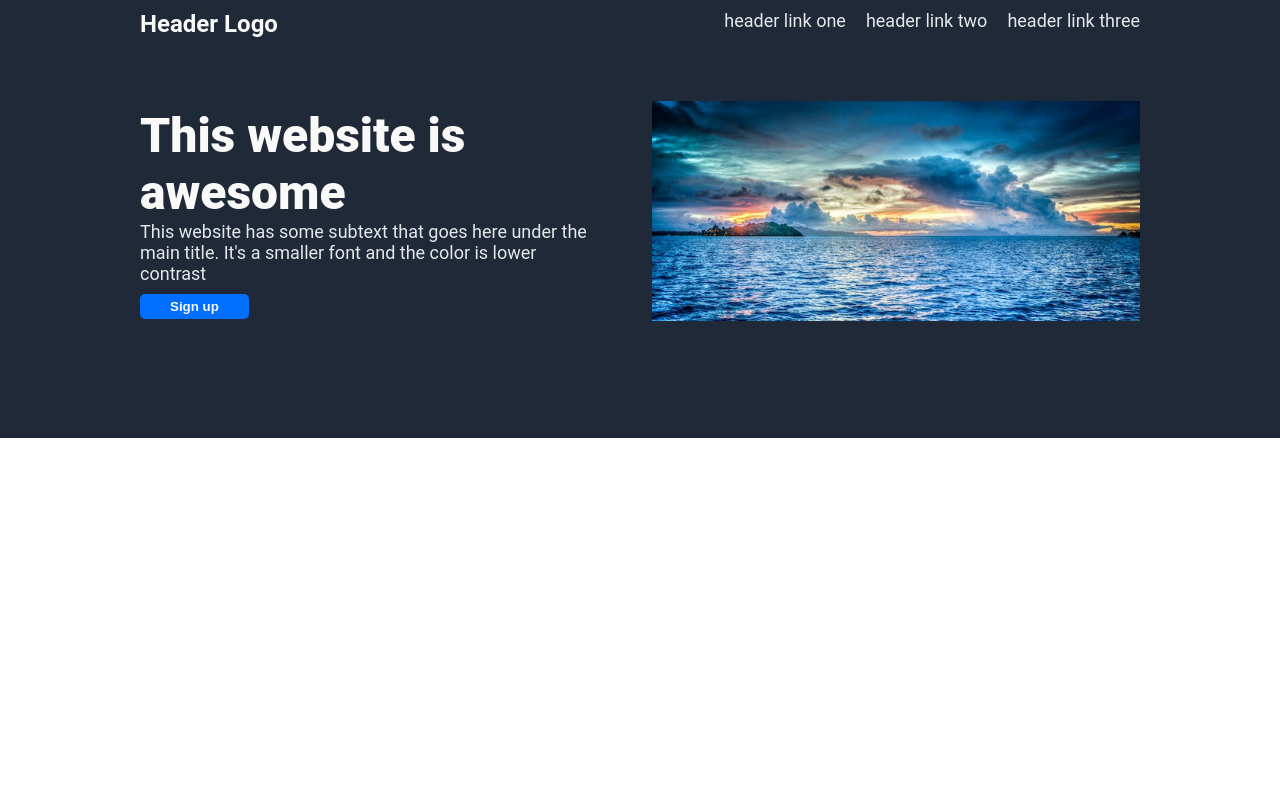
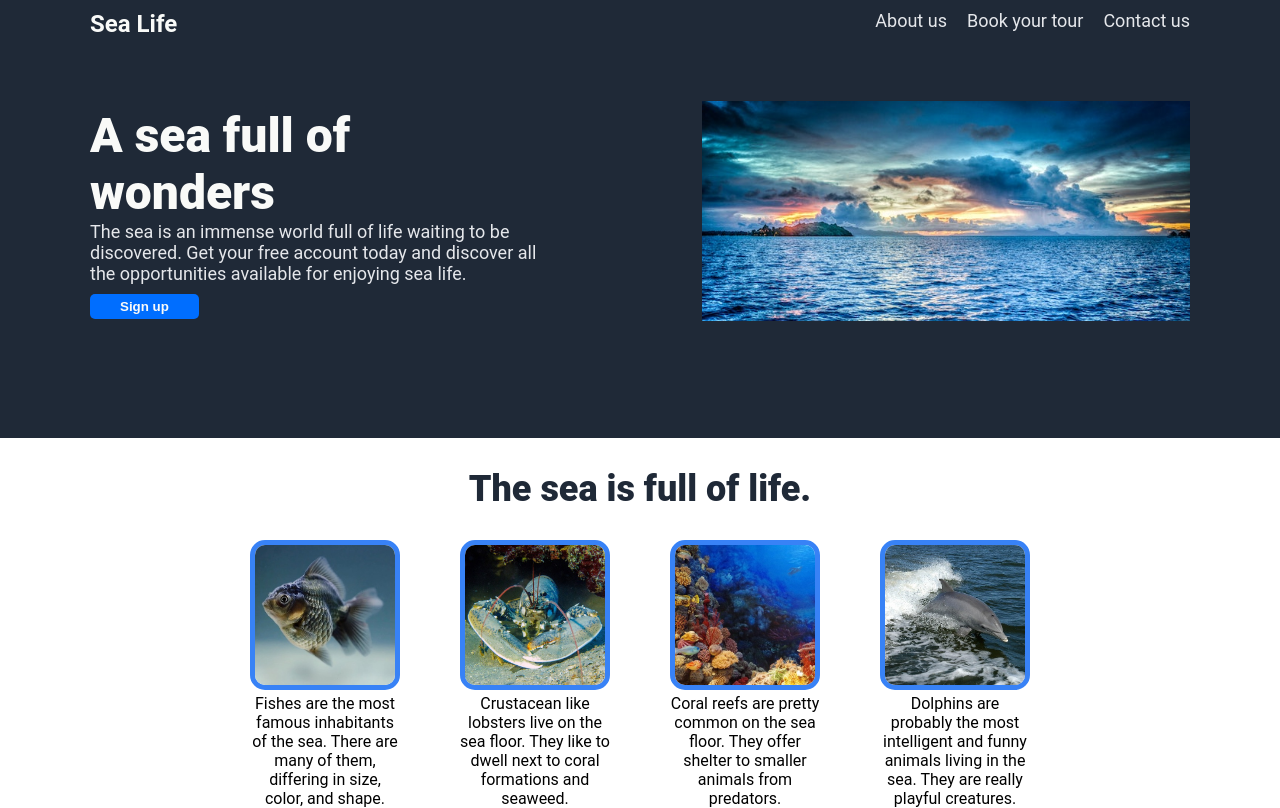
Before and after one commit to andrea8585/landing-page, a plain HTML site: page index.html in a window 1280 px wide. Drawn offline with Linux system fonts and the light colour scheme.

Commit message:
Add first section of the webpage
I added the first section of the website, beginning with the HTML
structure and adding CSS after.

```diff
--- a/index.html
+++ b/index.html
@@ -2,7 +2,7 @@
 <html lang="en">
   <head>
     <meta charset="UTF-8">
-    <title>Landing Page</title>
+    <title>Sea Life</title>
     <link rel="stylesheet" href="styles.css">
   </head>
 
@@ -14,21 +14,21 @@
       <div class="top-header">
 
         <div class="header-logo">
-          Header Logo
+          Sea Life
         </div>
         <div class="header-links">
           <ul class="links-list">
-            <li class="link"><a href="#">header link one</a></li>
-            <li class="link"><a href="#">header link two</a></li>
-            <li class="link"><a href="#">header link three</a></li>
+            <li class="link"><a href="#">About us</a></li>
+            <li class="link"><a href="#">Book your tour</a></li>
+            <li class="link"><a href="#">Contact us</a></li>
           </ul>
         </div>
       </div>
 
       <div class="bottom-header">
         <div class="hero">
-          <div class="hero-primary">This website is awesome</div>
-          <div class="hero-secondary">This website has some subtext that goes here under the main title. It's a smaller font and the color is lower contrast</div>
+          <div class="hero-primary">A sea full of wonders</div>
+          <div class="hero-secondary">The sea is an immense world full of life waiting to be discovered. Get your free account today and discover all the opportunities available for enjoying sea life.</div>
           <div class="sign-up-box">
             <button class="sign-up">Sign up</button>
           </div>
@@ -39,5 +39,60 @@
       </div>
     </div>
 
+    <!-- First section -->
+
+    <div class="first-sect">
+      <div class="first-sect-title">
+        The sea is full of life.
+      </div>
+
+      <div class="cards">
+        <div class="card">
+          <div class="card-img-box">
+            <a class="card-img-link" href="#">
+              <img class="card-img" src="images/fish.jpg" alt="a fish swimming into the sea">
+            </a>
+          </div>
+          <div class="card-descr">
+            Fishes are the most famous inhabitants of the sea.
+            There are many of them, differing in size, color, and shape.
+          </div>
+        </div>
+        <div class="card">
+          <div class="card-img-box">
+            <a class="card-img-link" href="#">
+              <img class="card-img" src="images/lobster.jpg" alt="a lobster on the sea floor">
+            </a>
+          </div>
+          <div class="card-descr">
+            Crustacean like lobsters live on the sea floor.
+            They like to dwell next to coral formations and seaweed.
+          </div>
+        </div>
+        <div class="card">
+          <div class="card-img-box">
+            <a class="card-img-link" href="#">
+              <img class="card-img" src="images/corals.jpg" alt="a coral reef with sea creatures">
+            </a>
+          </div>
+          <div class="card-descr">
+            Coral reefs are pretty common on the sea floor.
+            They offer shelter to smaller animals from predators.
+          </div>
+        </div>
+        <div class="card">
+          <div class="card-img-box">
+            <a class="card-img-link" href="#">
+              <img class="card-img" src="images/dolphin.jpg" alt="a dolfin surfing a wave">
+            </a>
+          </div>
+          <div class="card-descr">
+            Dolphins are probably the most intelligent and funny animals
+            living in the sea. They are really playful creatures.
+          </div>
+        </div>
+      </div>
+    </div>
+
   </body>
 </html>
--- a/styles.css
+++ b/styles.css
@@ -1,4 +1,4 @@
-/* General */
+/* ------------------- General -------------------- */
 
 * {
   margin: 0px;
@@ -9,7 +9,7 @@ body {
   font-family: Roboto, Arial, sans-serif;
 }
 
-/* Header */
+/* --------------------- Header -------------------- */
 
 .header {
   background-color: #1f2937;
@@ -25,7 +25,7 @@ body {
 .top-header {
   display: flex;
   justify-content: space-between;
-  width: 1000px;
+  width: 1100px;
 }
 
 .header-logo {
@@ -51,7 +51,7 @@ a {
   height: 250px;
   justify-content: space-between;
   align-items: center;
-  width: 1000px;
+  width: 1100px;
 }
 
 .hero {
@@ -91,3 +91,42 @@ a {
   height: 220px;
   flex: 0 0 auto;
 }
+
+/* -------------------- First section --------------------- */
+
+.first-sect {
+  display: flex;
+  flex-direction: column;
+  align-items: center;
+  gap: 30px;
+}
+
+.first-sect-title {
+  font-size: 36px;
+  font-weight: 900;
+  color: #1f2937;
+  width: 1100px;
+  text-align: center;
+  margin-top: 30px;
+}
+
+.cards {
+  display: flex;
+  gap: 60px;
+  width: 1100px;
+  justify-content: center;
+}
+
+.card {
+  width: 150px;
+}
+
+.card-img {
+  width: 150px;
+  border: 5px solid #3882f6;
+  border-radius: 15px;
+}
+
+.card-descr {
+  text-align: center;
+}
```
Also changed, not shown: images/corals.jpg (added), images/dolphin.jpg (added), images/fish.jpg (added), images/lobster.jpg (added), 1 other file.
